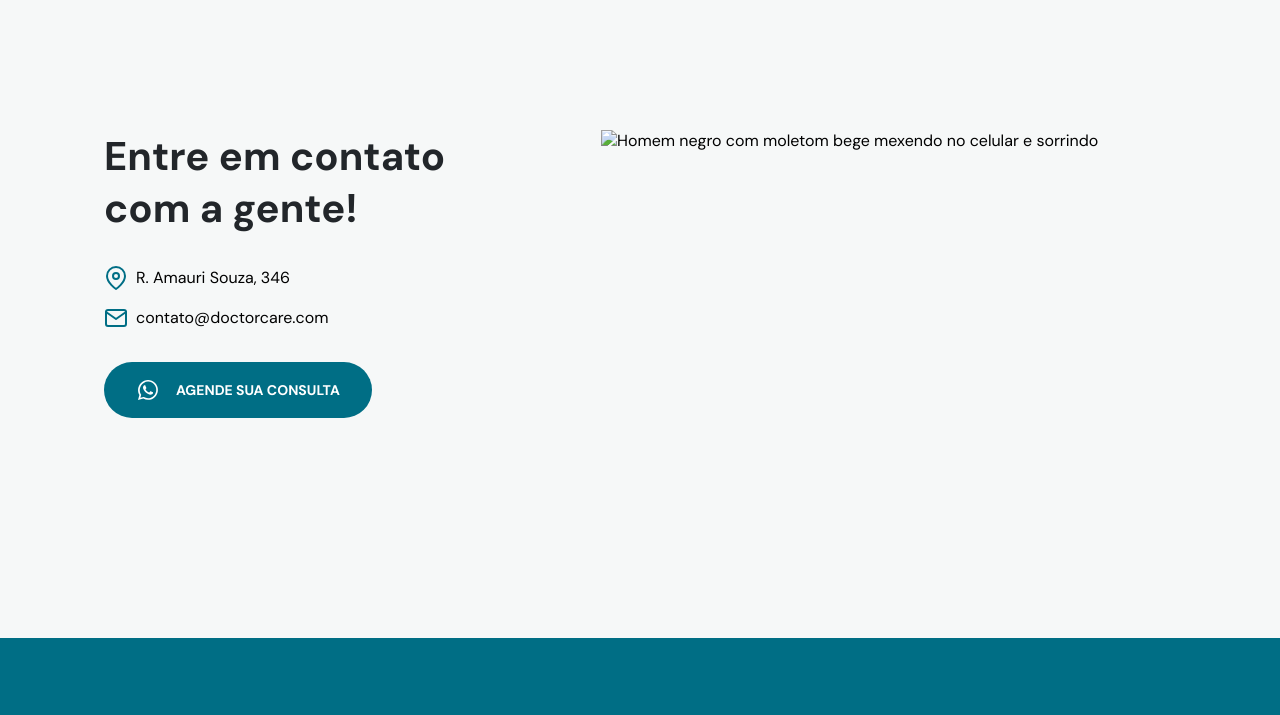
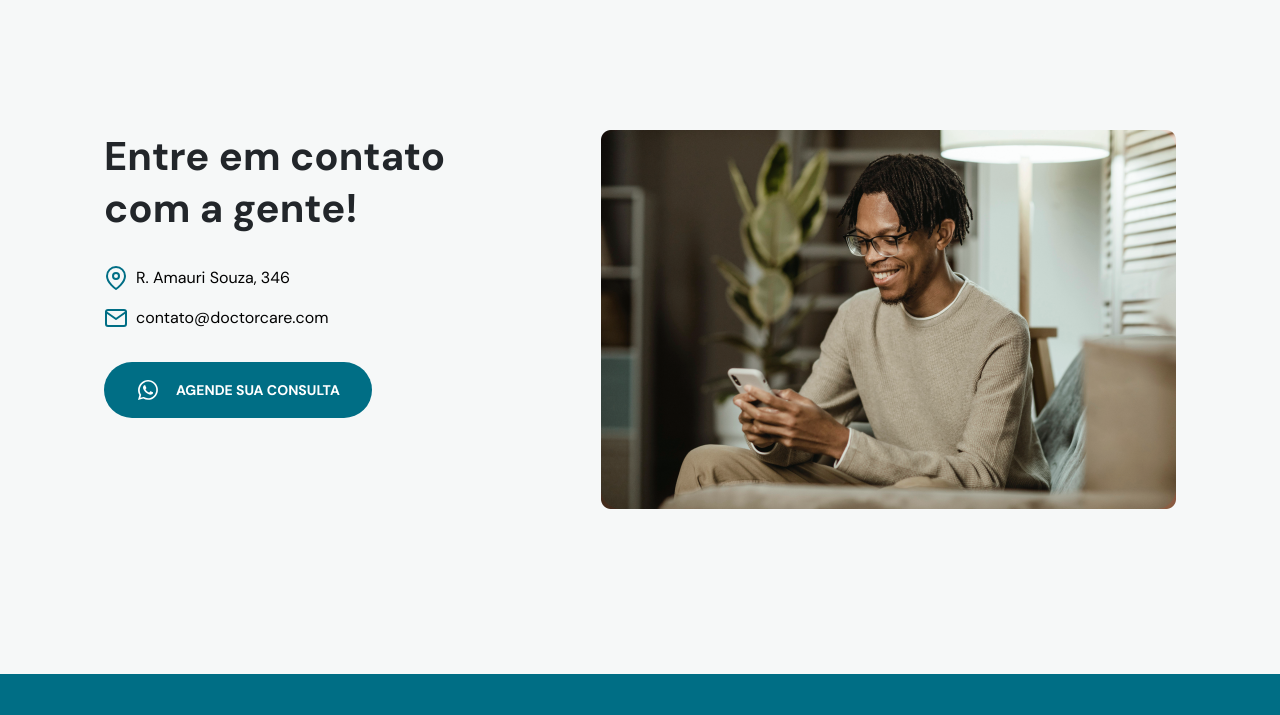
Before and after one commit to Eduardobwd/DoctorCare, a plain HTML site: page index.html in a window 1280 px wide. Shown: the part 2600-3315 px from the top of the page. Drawn offline with nearby package versions, Linux system fonts and the light colour scheme.

Commit message:
correçao de links de imagem 2

```diff
--- a/index.html
+++ b/index.html
@@ -436,7 +436,7 @@
         <div class="col-b">
 
           <img
-            src="./assets/homem-sorrindo-com-um-celular-na-mao"
+            src="./assets/homem-sorrindo-com-um-celular-na-mao.png"
             alt="Homem negro com moletom bege mexendo no celular e sorrindo"
           />
         </div>
```
